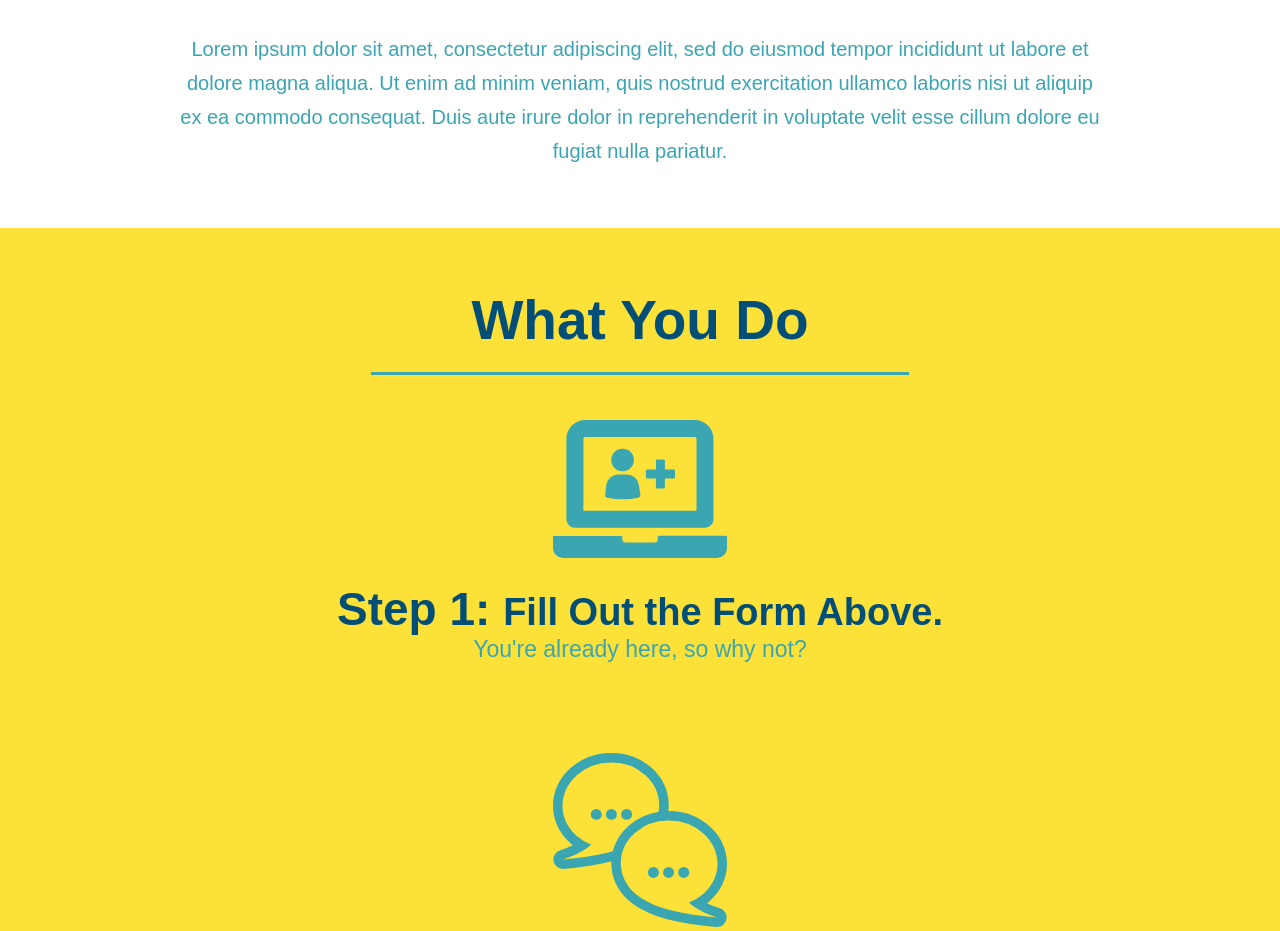
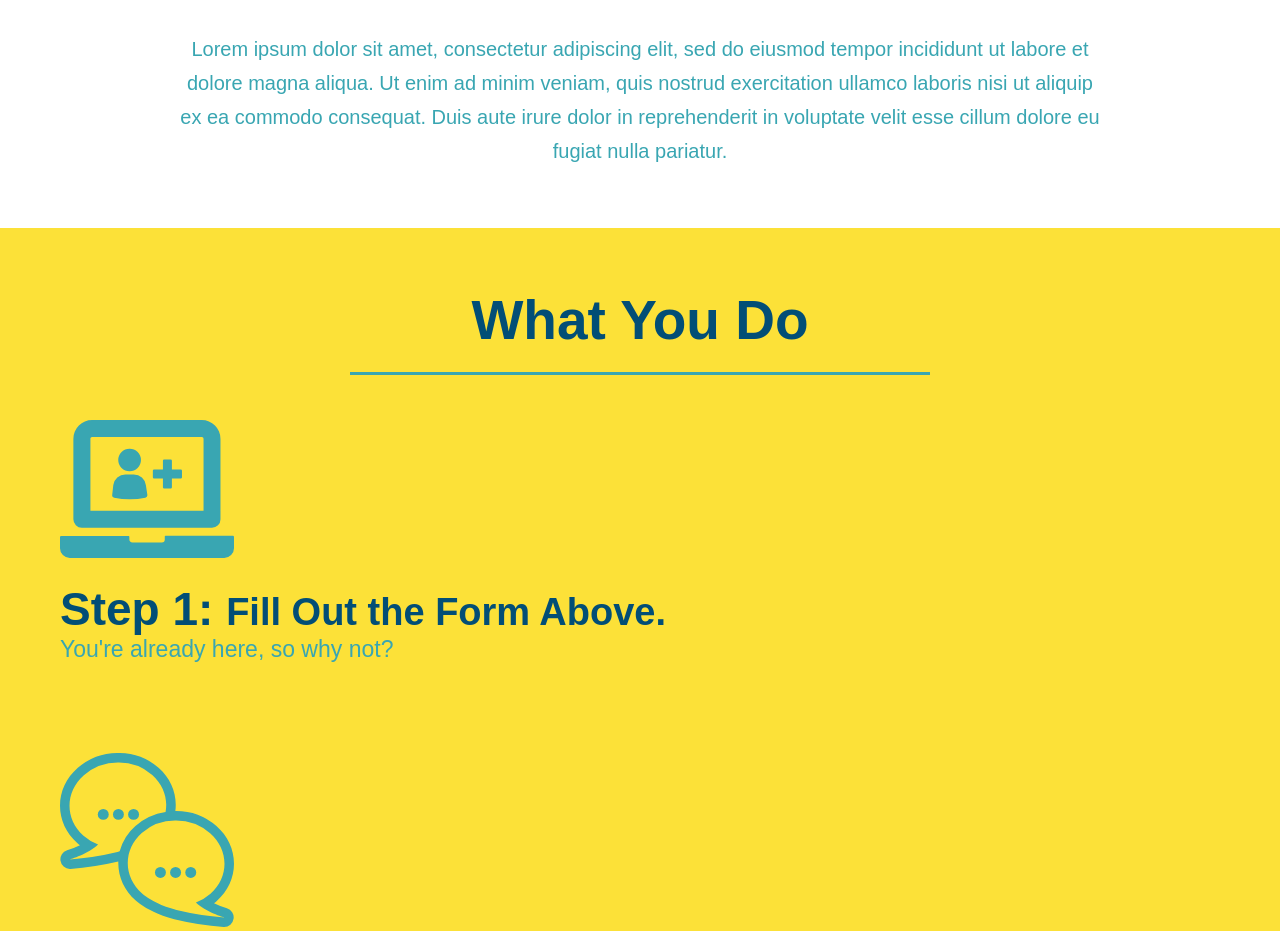
Before and after one commit to GartTheSkeleton/run-buddy, a plain HTML site: page index.html in a window 1280 px wide. Shown: the part 773-1704 px from the top of the page. Drawn offline with Linux system fonts and the light colour scheme.

Commit message:
restructured what we do

```diff
--- a/assets/css/style.css
+++ b/assets/css/style.css
@@ -136,30 +136,27 @@ header h1 {
     font-size: 16px;
   }
 
-  .intro {
-    text-align: center;
-  }
-
   .intro p {
     line-height: 1.7;
     color: #39a6b2;
     width: 80%;
     font-size: 20px;
     margin: 0 auto;
+    text-align: center;;
   }
 
   .steps {
-    text-align: center;
     background: #fce138;
   }
 
   .section-title {
     font-size: 55px;
     color: #024e76;
-    margin-bottom: 35px;
-    padding: 0 100px 20px 100px;
-    display: inline-block;
     border-bottom: 3px solid;
+    padding-bottom: 20px;
+    text-align: center;
+    margin: 0 auto 35px auto;
+    width: 50%;
   }
 
   .primary-border {
@@ -195,7 +192,7 @@ header h1 {
   }
 
   .trainers {
-    text-align: center;
+
   }
 
   .trainer {
@@ -243,7 +240,6 @@ header h1 {
 
 
   .contact {
-    text-align: center;
     background: #024e76;
     color:#39a6b2;
    /* width: 900px;
@@ -286,3 +282,7 @@ header h1 {
   }
 
   /* REACH OUT STYLES END */
+
+  .flex-row {
+    display: flex;
+  }
```
